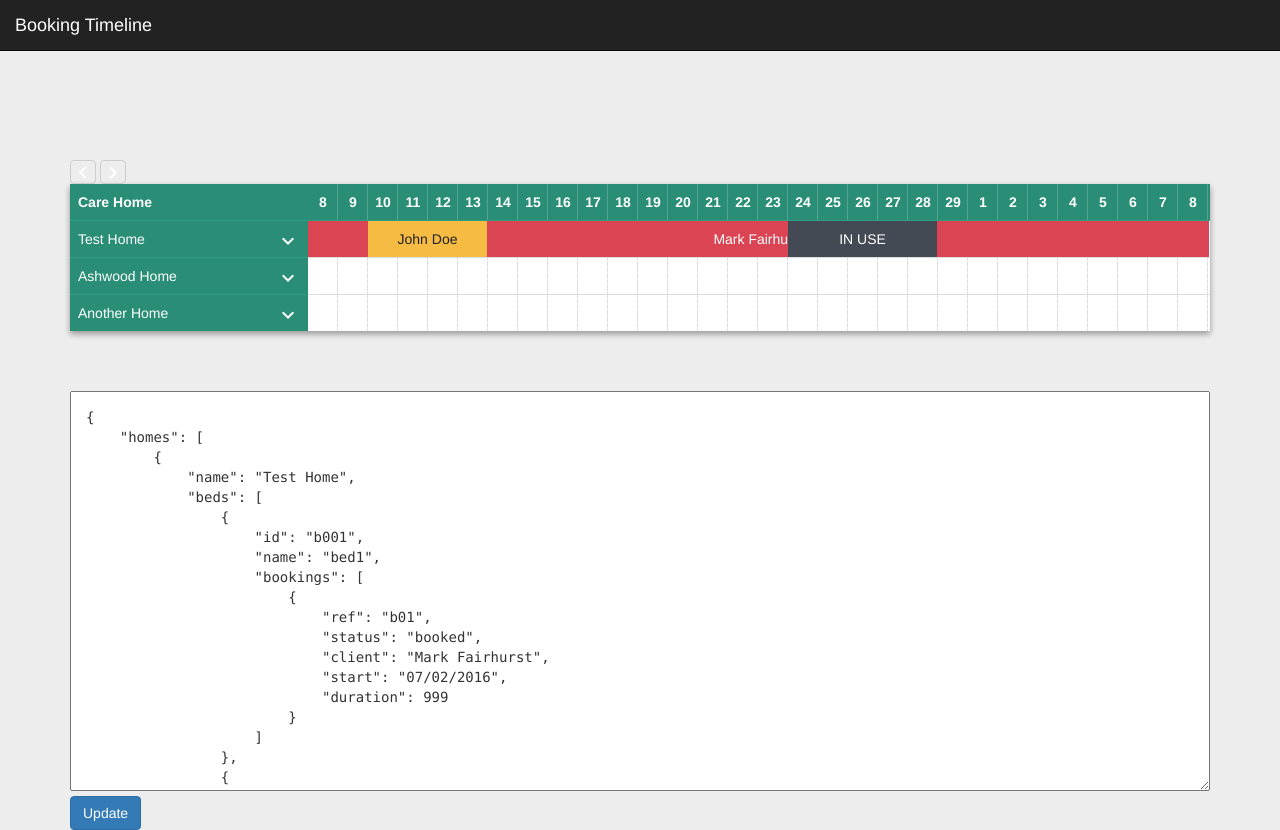
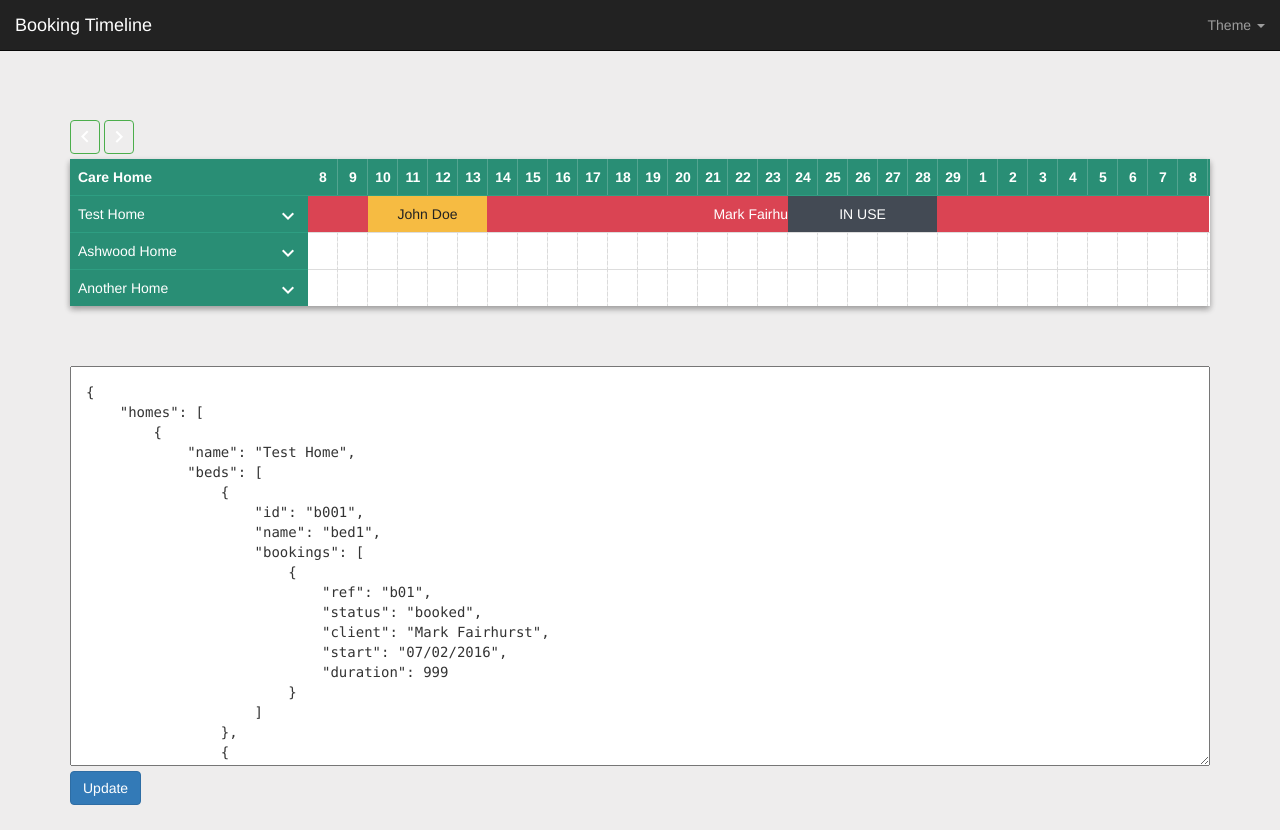
Before and after one commit to airburst/Timeline.js, a website: page index.htm in a window 1280 px wide. After the commit the page ends 805 px from the top, so only its background shows below. Drawn offline with nearby package versions, Linux system fonts and the light colour scheme.

Commit message:
Added theme links to header in demo

```diff
--- a/css/styles.css
+++ b/css/styles.css
@@ -1,6 +1,6 @@
 body {
     background-color: #eeeded;
-    padding-top: 160px;
+    padding-top: 120px;
 }
 table {
     margin-bottom: 0 !important;
@@ -106,12 +106,13 @@ tr.expand .bed {
 .btn-advance,
 .btn-back {
     min-height: 24px;
+    margin-bottom: 5px;
 }
 
 .btn-advance {
-    background: url("../images/ic_keyboard_arrow_right_white_24dp_1x.png") no-repeat;
+    background: url("../images/ic_keyboard_arrow_right_white_24dp_1x.png") no-repeat center;
 }
 
 .btn-back {
-    background: url("../images/ic_keyboard_arrow_left_white_24dp_1x.png") no-repeat;
+    background: url("../images/ic_keyboard_arrow_left_white_24dp_1x.png") no-repeat center;
 }
--- a/index.htm
+++ b/index.htm
@@ -28,6 +28,16 @@
 
                 <!-- Collect the nav links, forms, and other content for toggling -->
                 <div class="collapse navbar-collapse" id="bs-example-navbar-collapse-1">
+                    <ul class="nav navbar-nav navbar-right">
+                        <li class="dropdown">
+                            <a href="#" class="dropdown-toggle" data-toggle="dropdown" role="button" aria-haspopup="true" aria-expanded="false">Theme <span class="caret"></span></a>
+                            <ul class="dropdown-menu">
+                                <li><a href="#" onclick="Timeline.init(bedData, {theme: 'default',onClickView: viewBooking,onClickBed: newBooking})">Default</a></li>
+                                <li><a href="#" onclick="Timeline.init(bedData, {theme: 'blue',onClickView: viewBooking,onClickBed: newBooking})">Blue</a></li>
+                                <li><a href="#" onclick="Timeline.init(bedData, {theme: 'green',onClickView: viewBooking,onClickBed: newBooking})">Green</a></li>
+                            </ul>
+                        </li>
+                    </ul>
                 </div>
                 <!-- /.navbar-collapse -->
             </div>
@@ -40,8 +50,8 @@
     <!-- Timeline Grid -->
     <div class="container">
         <!-- Nav buttons -->
-        <button class="btn btn-default btn-back" onclick="Timeline.back()"></button>
-        <button class="btn btn-default btn-advance" onclick="Timeline.advance()"></button>
+        <button class="btn btn-success btn-back" onclick="Timeline.back()">&nbsp;</button>
+        <button class="btn btn-success btn-advance" onclick="Timeline.advance()">&nbsp;</button>
 
         <div class="timeline table-responsive card-2" id="timeline" data-start="">
             <table class="table">
```
